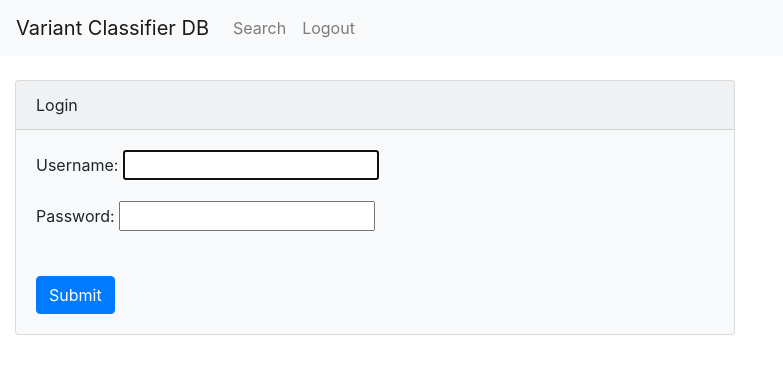
After one commit to AWGL/variant_classification_DB, a Django app: page /login/ in a window 1280 px wide. The commit adds this page. Shown: the top 374 px of the page, without its empty margins (0-783 px from the left). Run offline with Django 3.2, Linux system fonts and the light colour scheme; some libraries are stand-ins or nearby versions.

Commit message:
added login and logout functionality

```diff
--- a/acmg_db/forms.py
+++ b/acmg_db/forms.py
@@ -22,7 +22,6 @@ class SearchForm(forms.Form):
 		self.helper.form_id = 'search-data-form'
 		self.helper.label_class = 'col-lg-2'
 		self.helper.field_class = 'col-lg-8'
-
 		self.helper.form_method = 'get'
 		self.helper.form_action = reverse('home')
 		self.helper.add_input(Submit('submit', 'Submit', css_class='btn-success'))
--- a/acmg_db/templates/acmg_db/base.html
+++ b/acmg_db/templates/acmg_db/base.html
@@ -45,7 +45,7 @@
               </li>
 
               <li class="nav-item">
-              <a class="nav-link" href="">Logout<span class="sr-only">(current)</span></a>
+              <a class="nav-link" href="/logout">Logout<span class="sr-only">(current)</span></a>
               </li>
 
 
--- a/acmg_db/templates/acmg_db/home.html
+++ b/acmg_db/templates/acmg_db/home.html
@@ -9,6 +9,8 @@
 
 <center>
 <div>
+
+<h4> Start a New Classification </h4>
 
 {% crispy form %}
 <center>
--- /dev/null
+++ b/acmg_db/templates/acmg_db/login.html
@@ -0,0 +1,33 @@
+{% extends 'acmg_db/base.html' %}
+
+
+
+{% block content %}
+
+	<br>
+
+<div class="card bg-light mb-3" style="max-width: 45rem;">
+  <div class="card-header">Login</div>
+  <div class="card-body">
+   <form class="form-horizontal" method="post">{% csrf_token %}
+
+            {{ form.as_p }}
+
+        <br>
+
+        <div class="form-actions">
+
+            <button type="submit" class="btn btn-primary">Submit</button>
+
+        </div>
+
+        </form>
+  </div>
+</div>
+
+
+
+
+
+
+{% endblock %}
--- a/acmg_db/urls.py
+++ b/acmg_db/urls.py
@@ -2,11 +2,14 @@ from django.urls import path
 from . import views
 from django.conf.urls.static import static
 from django.conf import settings
+from django.contrib.auth import views as auth_views
 
 
 urlpatterns = [
     path('', views.home, name='home'),
     path('classification/<int:pk>/', views.new_classification, name='new_classification'),
     path('ajax/acmg_classification/', views.ajax_acmg_classification, name='ajax_acmg_classification'),
-    path('ajax/comments/', views.ajax_comments, name='ajax_comments')
+    path('ajax/comments/', views.ajax_comments, name='ajax_comments'),
+    path('login/', auth_views.LoginView.as_view(template_name="acmg_db/login.html"), name="login"),
+    path('logout/', auth_views.LogoutView.as_view(template_name="acmg_db/logout.html"), name="logout"),
 ] + static(settings.MEDIA_URL, document_root=settings.MEDIA_ROOT)
--- a/acmg_db/views.py
+++ b/acmg_db/views.py
@@ -9,7 +9,10 @@ from django.http import HttpResponse
 import json
 import base64
 from django.core.files.base import ContentFile
+from django.contrib.auth.decorators import login_required
 
+
+@login_required
 def home(request):
 	"""
 	The view for the home page.
```
Also changed, not shown: acmg_db/templates/acmg_db/logout.html (added, +16 -0 lines), mysite/settings.py (+6 -2 lines).
